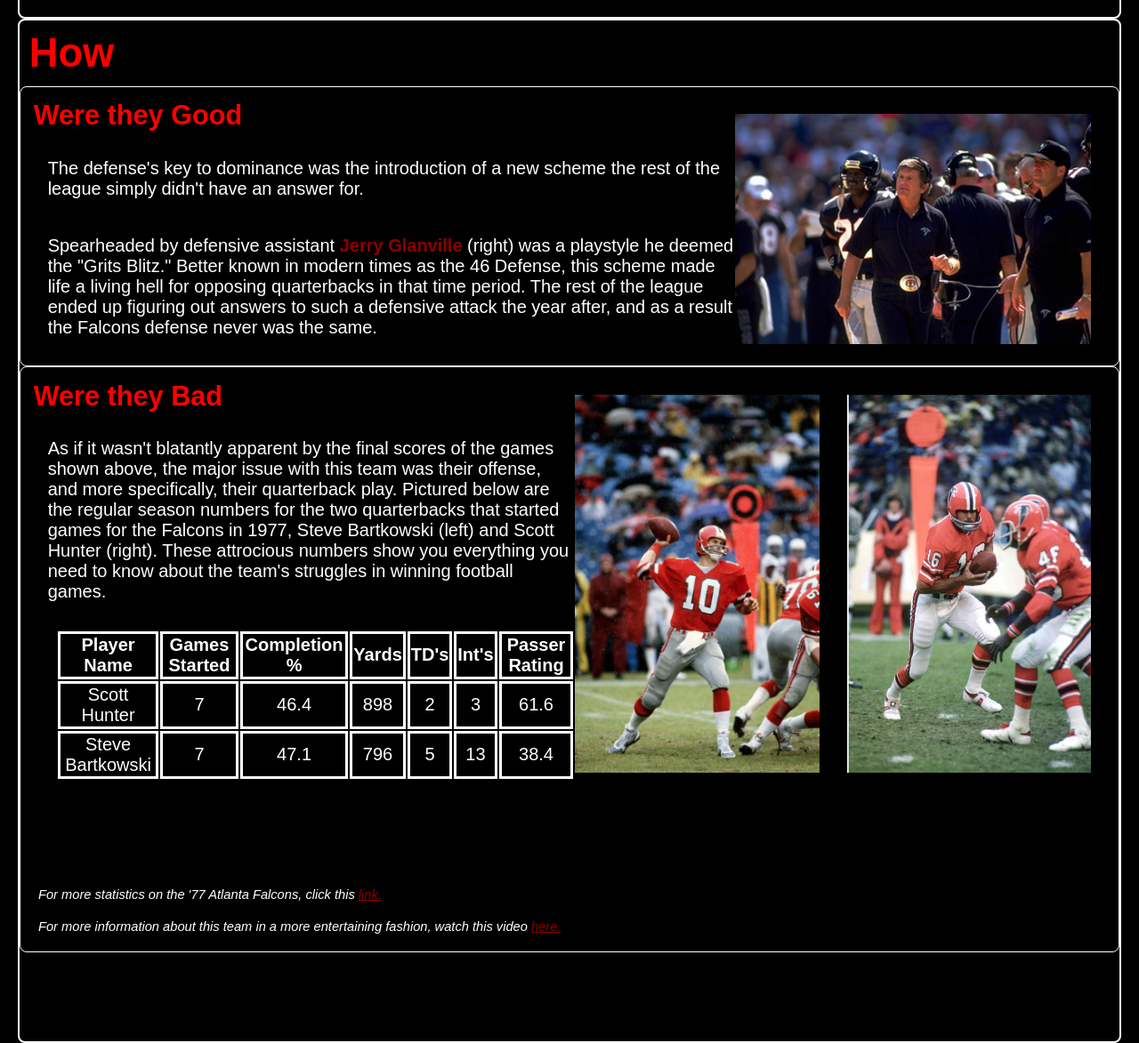
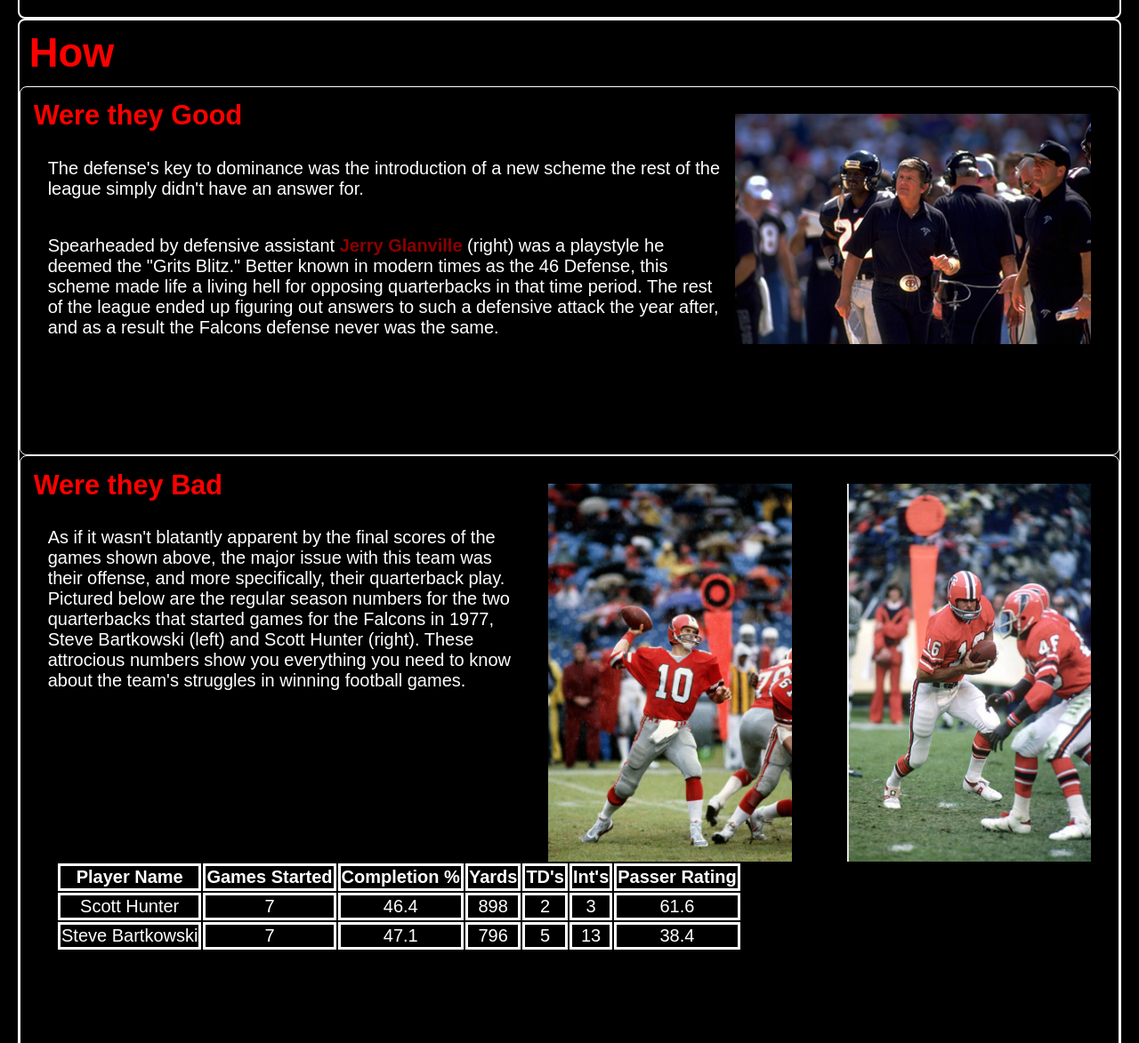
Before and after one commit to jacobleboeuf/GUI-Assignment1, a plain HTML site: page index.html in a window 1280 px wide. Shown: the part 1415-2588 px from the top of the page at 89% size. Drawn offline with Linux system fonts and the light colour scheme.

Commit message:
Update style.css

```diff
--- a/css/style.css
+++ b/css/style.css
@@ -66,15 +66,16 @@ table {
     border-style: solid;
     border-width: 2pt;
     border-radius: .5em;
-    padding-bottom: 75pt;
 }
 #Good {
     border-style: solid;
     border-width: 1pt;
     border-radius: .5em;
+    padding-bottom: 75pt;
 }
 #Good img {
     padding-top: 23pt;
+    padding-left: 10pt;
     height: 194pt;
     width: 300pt;
 }
@@ -87,7 +88,7 @@ table {
     padding-top: 23pt;
     height: 319pt;
     width: 206pt;
-    margin-right: 0pt;
+    margin-left: 23pt;
 }
 #Bad table {
     margin-left: 30pt;
```
